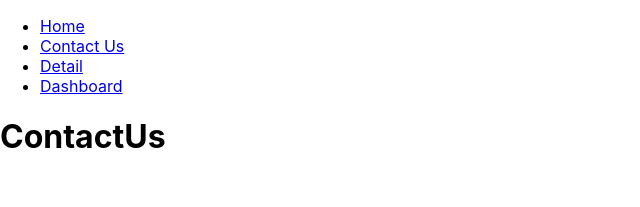
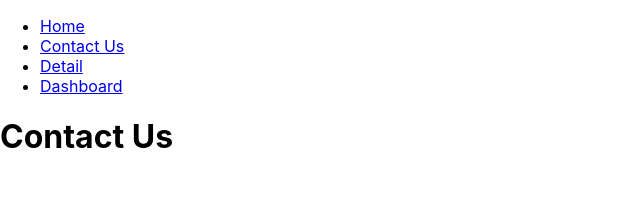
Before and after one commit to ucokfm/wisata, a React (Create React App) app: page /contact-us in a window 1280 px wide. Shown: the top 207 px of the page, without its empty margins (0-640 px from the left). Built offline with nearby package versions, Linux system fonts and the light colour scheme.

Commit message:
feat: change Contact Us title

```diff
--- a/src/pages/contact-us.tsx
+++ b/src/pages/contact-us.tsx
@@ -6,7 +6,7 @@ export class ContactUs extends React.Component<Props> {
   render() {
     return (
       <div>
-        <h1>ContactUs</h1>
+        <h1>Contact Us</h1>
       </div>
     );
   }
```
